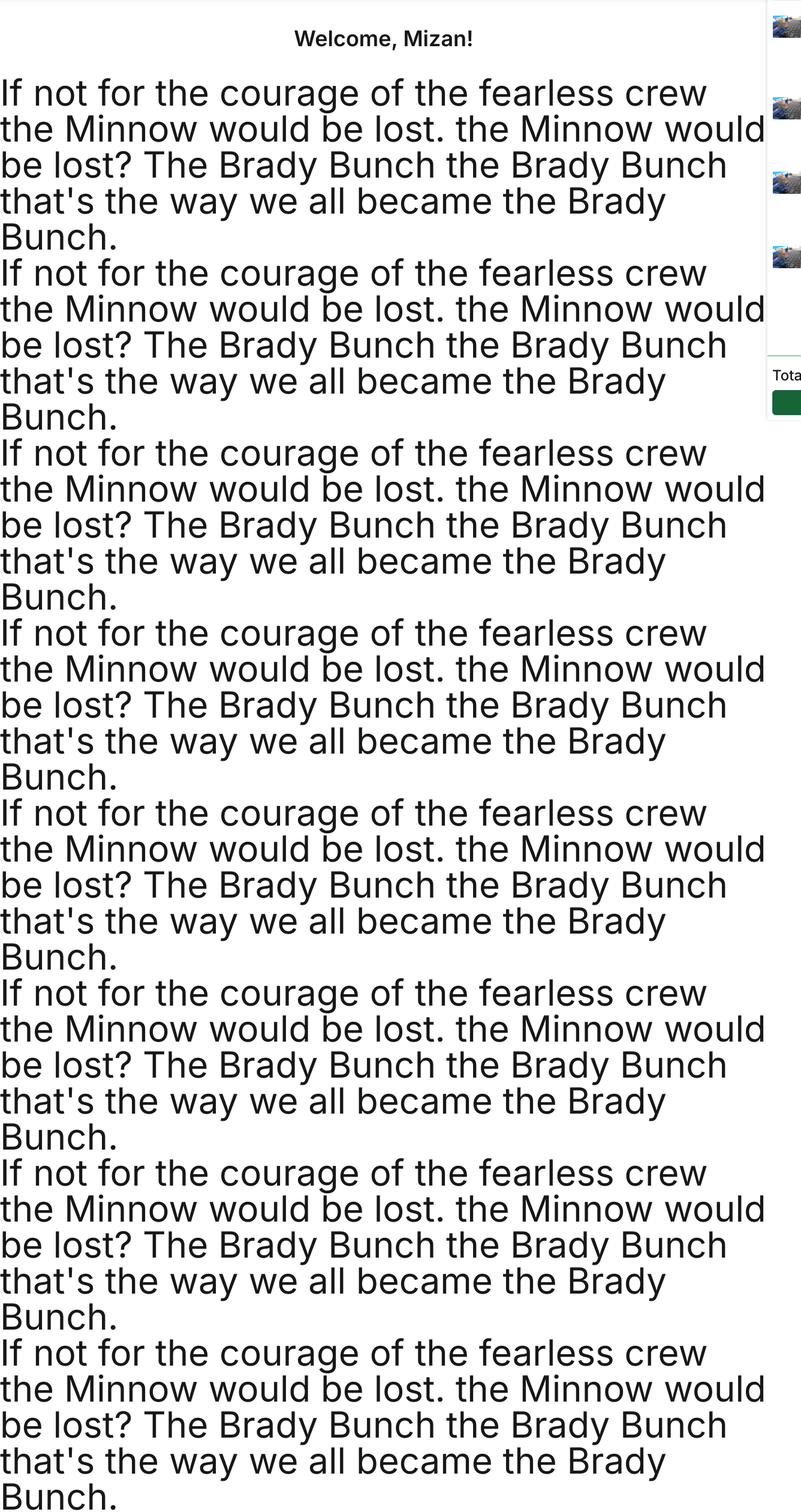
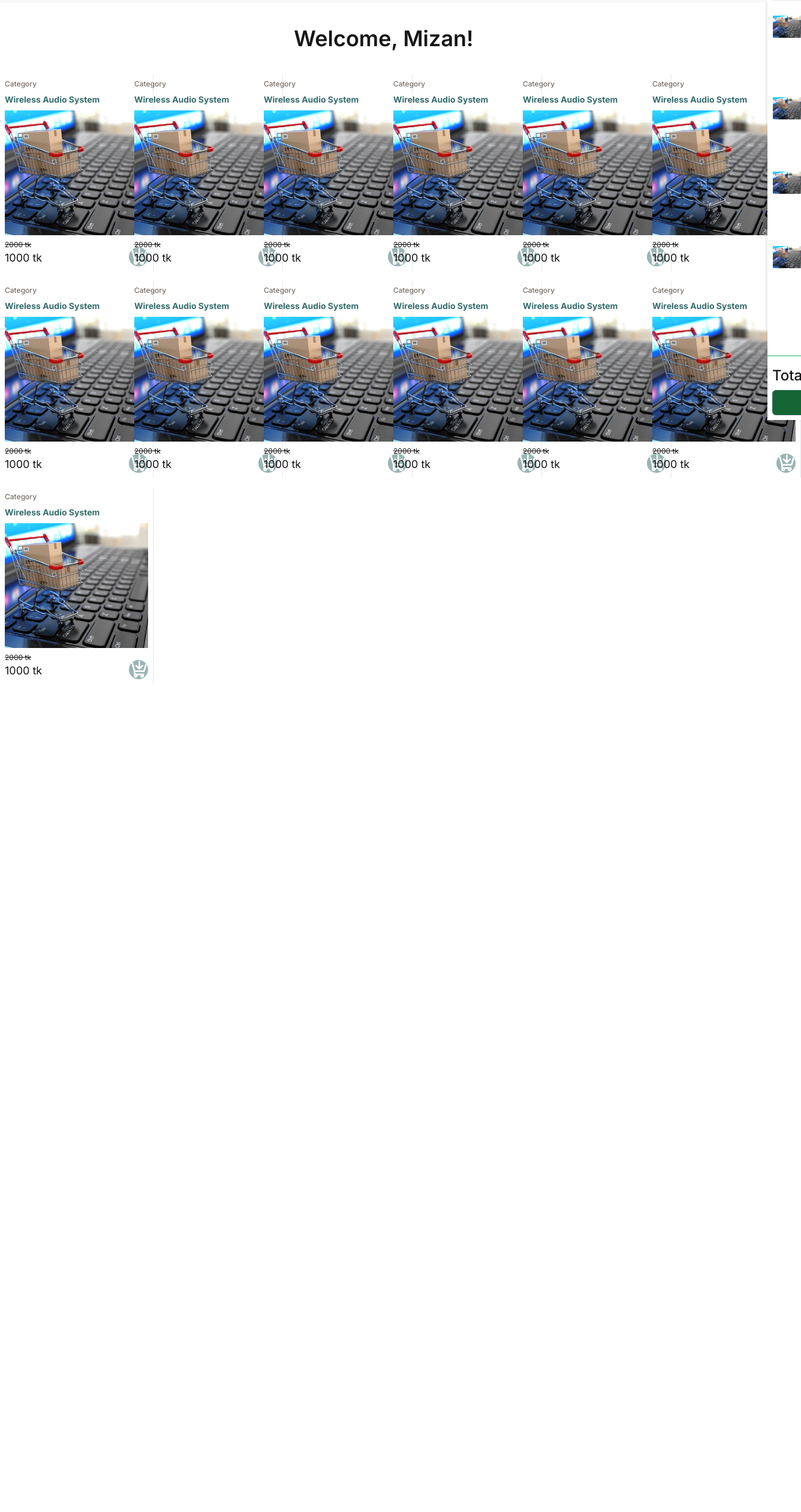
Before and after one commit to mizanurhasan0/inventory_management, a Next.js app: page / in a window 1280 px wide. Shown: the part 100-2620 px from the top of the page at 60% size, 1336 px wide, since content can reach past the window. After the commit the page ends 1240 px from the top, so only its background shows below. Built offline with nearby package versions, Linux system fonts and the light colour scheme.

Commit message:
card design

```diff
--- a/src/app/home/Home.jsx
+++ b/src/app/home/Home.jsx
@@ -1,69 +1,18 @@
 import React from 'react';
-import fkData from "../../data/products.json";
+import ProductCard from '@/components/card/ProductCard';
 
 export default function Home() {
-    const data = fkData;
-    const sortData = data.map((item) => ({
-        id: item.id,
-        product: item.name,
-        image: item.image,
-        description: item.description,
-        price: item.price,
-        category: item.category.name,
-        stock: item.stock,
-        sold: item.sold,
-        supplier: item.supplier.name,
-        createdAt: item.createdAt,
-    }));
 
     return (
-        <div className="container mx-auto text-6xl">
+        <div className="container mx-auto">
             <h1 className="text-center text-4xl font-semibold py-10">Welcome, Mizan!</h1>
 
-            <div className="scrollable-area">
-                <div className="text">
-                    <a className="logo" href="https://joostweddepohl.com">
-                        If not for the courage of the fearless crew the Minnow would be lost. the Minnow would be lost? The Brady Bunch the Brady Bunch that's the way we all became the Brady Bunch.
-
-                    </a>
-
-                </div>
-                <div className="text">
-                    If not for the courage of the fearless crew the Minnow would be lost. the Minnow would be lost? The Brady Bunch the Brady Bunch that's the way we all became the Brady Bunch.
-                </div>
-                <div className="text">
-                    If not for the courage of the fearless crew the Minnow would be lost. the Minnow would be lost? The Brady Bunch the Brady Bunch that's the way we all became the Brady Bunch.
-                </div>
-            </div>
-            <div className="scrollable-area">
-                <div className="text">
-                    <a className="logo" href="https://joostweddepohl.com">
-                        If not for the courage of the fearless crew the Minnow would be lost. the Minnow would be lost? The Brady Bunch the Brady Bunch that's the way we all became the Brady Bunch.
-
-                    </a>
-
-                </div>
-                <div className="text">
-                    If not for the courage of the fearless crew the Minnow would be lost. the Minnow would be lost? The Brady Bunch the Brady Bunch that's the way we all became the Brady Bunch.
-                </div>
-                <div className="text">
-                    If not for the courage of the fearless crew the Minnow would be lost. the Minnow would be lost? The Brady Bunch the Brady Bunch that's the way we all became the Brady Bunch.
-                </div>
-            </div>
-            <div className="scrollable-area">
-                <div className="text">
-                    <a className="logo" href="https://joostweddepohl.com">
-                        If not for the courage of the fearless crew the Minnow would be lost. the Minnow would be lost? The Brady Bunch the Brady Bunch that's the way we all became the Brady Bunch.
-
-                    </a>
-
-                </div>
-                <div className="text">
-                    If not for the courage of the fearless crew the Minnow would be lost. the Minnow would be lost? The Brady Bunch the Brady Bunch that's the way we all became the Brady Bunch.
-                </div>
-                <div className="text">
-                    If not for the courage of the fearless crew the Minnow would be lost. the Minnow would be lost? The Brady Bunch the Brady Bunch that's the way we all became the Brady Bunch.
-                </div>
+            <div className="grid grid-cols-6 gap-4">
+                {[1, 2, 3, 4, 5, 6, 7, 8, 9, 10, 11, 12, 13].map((itm) => (
+                    <div key={itm}>
+                        <ProductCard />
+                    </div>
+                ))}
             </div>
         </div>
     )
--- a/src/assets/index.jsx
+++ b/src/assets/index.jsx
@@ -28,9 +28,9 @@ import Github from '@/assets/icons/github.svg';
 import Linkedin from '@/assets/icons/linkediin.svg';
 import Twitter from '@/assets/icons/twitter.svg';
 import Facebook from '@/assets/icons/facebook.svg';
-import AddCart from '@/assets/icons/addCart.svg';
+import SvgAddCart from '@/assets/icons/addCart.svg';
 import Start from '@/assets/icons/star.svg';
 
 export {
-    SvgUser, AddFiles, Start, AddCart, Github, Linkedin, Twitter, Facebook, Location, Mail, Telephone, OpenEye, Menu, Delete, Category, Customers, Download, Sort, Close, Pen, Upload, Select, Logout, SvgSearch, Notification, Hidden, Overview, Products, SvgShopping, Orders, Supplier, Bottom,
+    SvgUser, AddFiles, Start, SvgAddCart, Github, Linkedin, Twitter, Facebook, Location, Mail, Telephone, OpenEye, Menu, Delete, Category, Customers, Download, Sort, Close, Pen, Upload, Select, Logout, SvgSearch, Notification, Hidden, Overview, Products, SvgShopping, Orders, Supplier, Bottom,
 };
--- a/src/components/card/CartItems.jsx
+++ b/src/components/card/CartItems.jsx
@@ -1,4 +1,4 @@
-import React, { useRef } from 'react';
+import React from 'react';
 import defaultImg from '@/assets/imgs/eshop.jpg';
 import { Delete } from '@/assets';
 import Img from '../img/Img';
@@ -43,7 +43,7 @@ export default function CartItems({ products = [], setCart = () => { } }) {
                         </td>
                         <td>
                             <div className="px-2">
-                                {obj.qty * obj.productId.price}
+                                {obj.qty * obj.productId.price || 0}
                             </div>
                         </td>
                     </tr>
--- /dev/null
+++ b/src/components/card/ProductCard.jsx
@@ -0,0 +1,24 @@
+import React from 'react'
+import Img from '../img/Img'
+import { SvgAddCart } from '@/assets';
+import ImgUrl from "@/assets/imgs/eshop.jpg";
+
+export default function ProductCard() {
+    return (
+        <div className="relative w-64 space-y-2 border-r p-2 hover:shadow-2xl  box-border group">
+            <h3 className="text-xs text-gray_base font-medium">Category</h3>
+            <h2 className="text-sm font-bold text-green_base">Wireless Audio System</h2>
+            <Img src={ImgUrl} alt="product Image" className="h-52 w-full object-cover" />
+            <div className="flex justify-between items-end">
+                <div>
+                    <p className="line-through text-xs">2000 tk</p>
+                    <p className="text-lg font-normal">1000 tk</p>
+                </div>
+                <div className="bg-green_base bg-opacity-50 w-8 h-8 rounded-full flex items-center justify-center">
+                    <SvgAddCart className="fill-white text-xl" />
+                </div>
+            </div>
+            <p className="hidden absolute w-full bg-white left-0 right-0 group-hover:block border-t text-xs font-normal text-gray_base text-center py-2 z-10">Compare</p>
+        </div>
+    )
+}
--- a/src/components/navbar/Navbar.jsx
+++ b/src/components/navbar/Navbar.jsx
@@ -15,7 +15,7 @@ export default function Navbar({ className = "", openDrawer = () => { } }) {
     const pathName = usePathname();
 
     useEffect(() => {
-        gsap.to('.main-tool-bar', {
+        const animation = gsap.to('.main-tool-bar', {
             scrollTrigger: {
                 trigger: '.main-tool-bar',
                 start: 'top -80',
@@ -26,6 +26,12 @@ export default function Navbar({ className = "", openDrawer = () => { } }) {
                 },
             },
         });
+        return () => {
+            if (animation.scrollTrigger) {
+                animation.scrollTrigger.kill(); // Kill the ScrollTrigger instance
+            }
+            gsap.killTweensOf('.main-tool-bar'); // Clear any remaining tweens
+        };
     }, []);
 
     return (
--- a/src/components/navbar/navbar.css
+++ b/src/components/navbar/navbar.css
@@ -2,6 +2,7 @@
 	background: #f7f7f7;
 	color: #0e100f;
 	transition: ease 0.4s;
+	z-index: 99999;
 
 }
 
```
